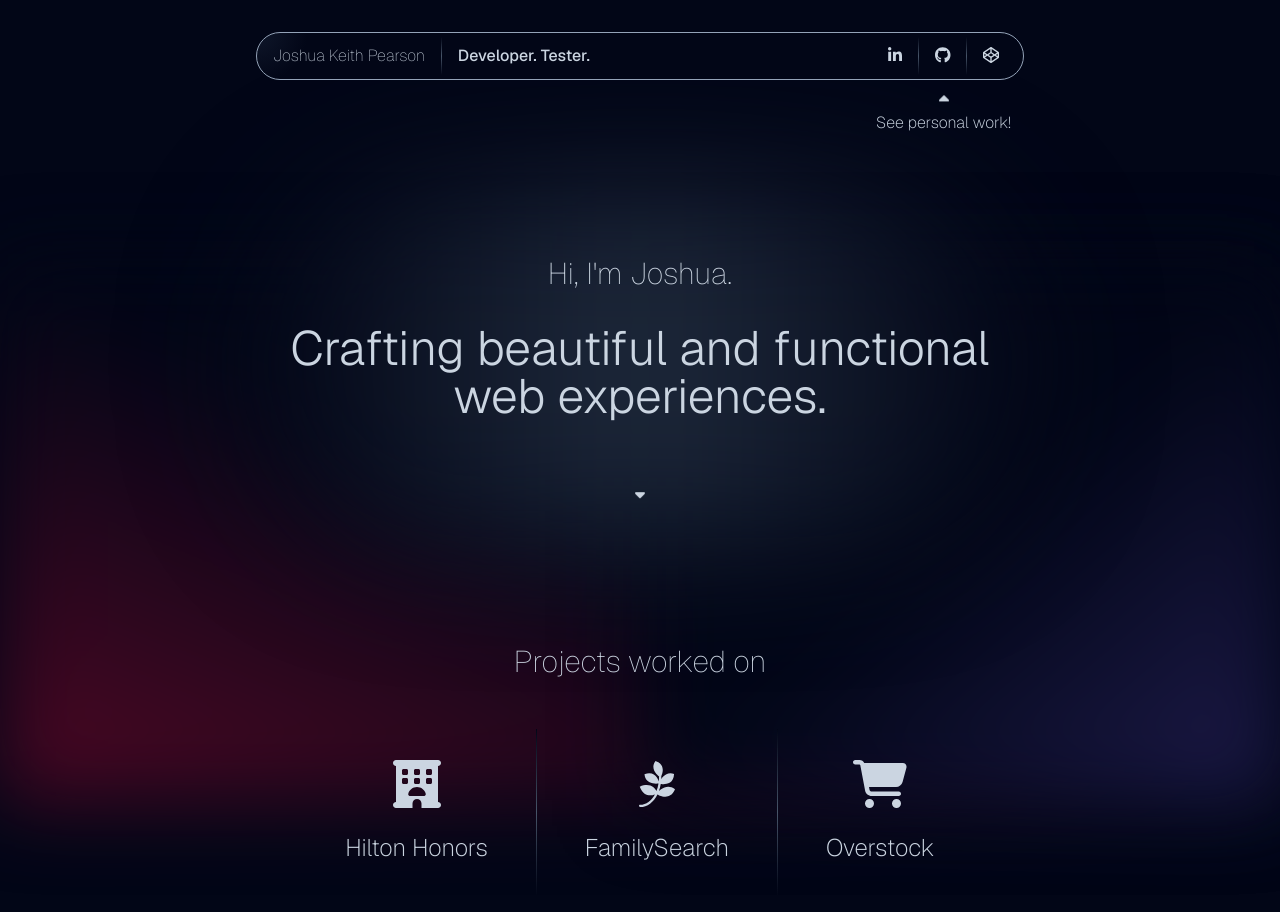
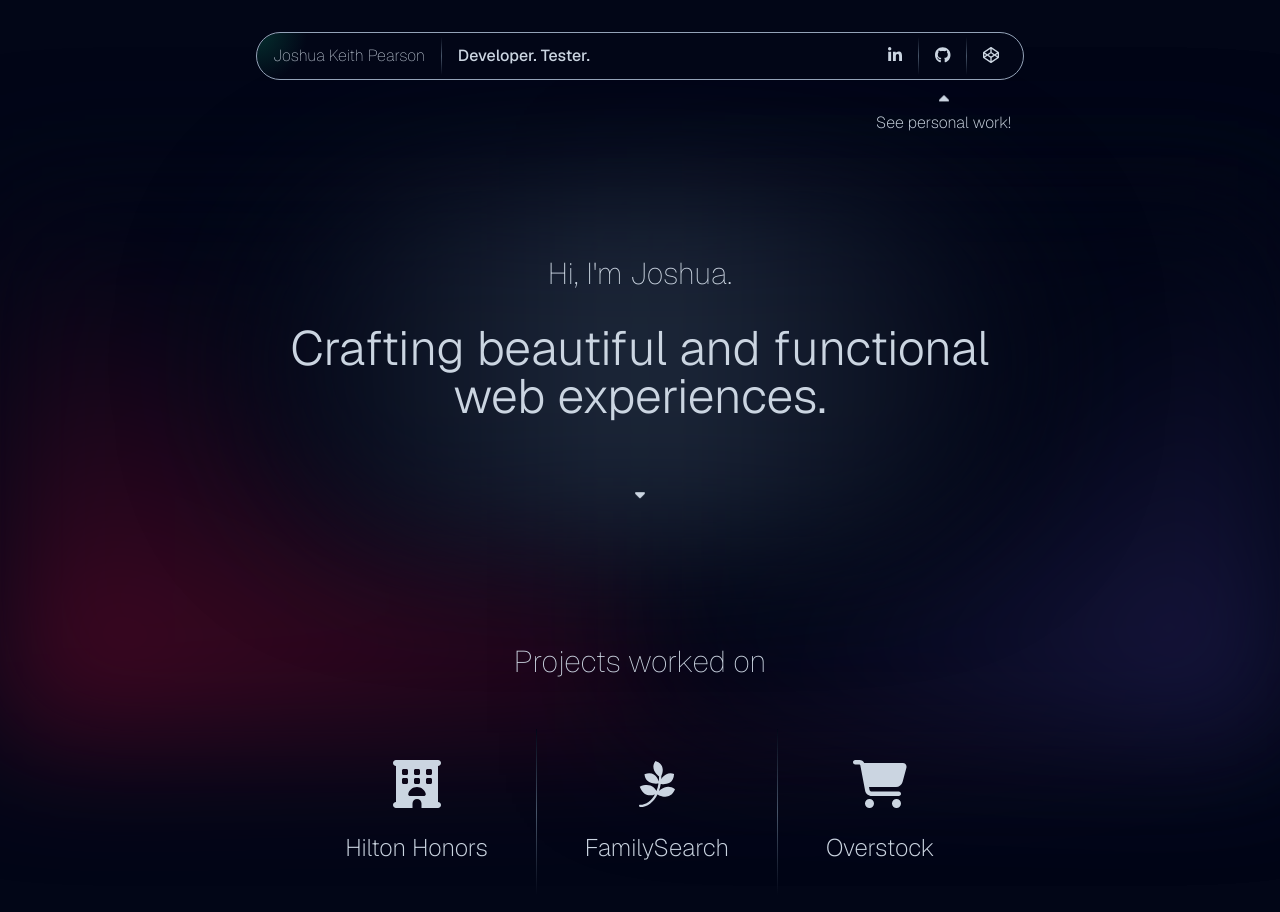
Before and after one commit to Wurby/jkp-stylized, a Next.js app: page / in a window 1280 px wide. Built offline with nearby package versions, Linux system fonts and the light colour scheme.

Commit message:
pretty background adjustments

```diff
--- a/src/app/header/Header.tsx
+++ b/src/app/header/Header.tsx
@@ -22,25 +22,19 @@ const Header = () => {
 
   const radialGradientStyle = () => {
     const defaultPosition = { x: 0, y: 0 };
-
     if (mousePosition === defaultPosition) {
-      return {};
-    }
-    return {
-      background: `radial-gradient(circle 50px at ${mousePosition.x}px ${mousePosition.y}px, rgb(15 23 42), rgb(2 6 23))`,
-    };
-  };
-
-  const handleScale = () => {
-    return {};
+      return { background: 'none' };
+    } else
+      return {
+        background: `radial-gradient(circle 50px at ${mousePosition.x}px ${mousePosition.y}px, rgb(4 47 46), rgb(2 6 23))`,
+      };
   };
 
   return (
     <>
       <header
-        className={`flex  items-center relative px-4 my-8 md:mx-16 h-12 border border-slate-400 md:rounded-full max-w-3xl w-full self-center transition-all duration-500 ease-in-out`}
+        className={`flex items-center relative px-4 my-8 md:mx-16 h-12 border border-slate-400 md:rounded-full max-w-3xl w-full self-center transition-all duration-500 ease-in-out`}
         onMouseMove={handleMouseMove}
-        style={{ ...handleScale() }}
         onMouseLeave={() => setMousePosition({ x: 0, y: 0 })}
       >
         <div className="flex grow gap-4 h-full items-center text-sm md:text-base">
--- a/src/app/layout.tsx
+++ b/src/app/layout.tsx
@@ -26,11 +26,11 @@ export default function RootLayout({
         </main>
         <section
           style={{ zIndex: -20 }}
-          className="absolute w-full h-2/3 left-0 bottom-0  bg-gradient-to-tr from-pink-950 via-slate-950 to-slate-950 blur-2xl"
+          className="absolute w-full h-2/3 left-0 top-1/4  bg-gradient-to-tr from-pink-950 via-slate-950 to-slate-950 blur-3xl"
         ></section>
         <section
           style={{ zIndex: -20 }}
-          className="absolute w-1/2 h-2/3 right-0 bottom-0  bg-gradient-to-tl from-indigo-950 via-slate-950 to-slate-950 blur-2xl"
+          className="absolute w-1/2 h-2/3 right-0 top-1/4  bg-gradient-to-tl from-indigo-950 via-slate-950 to-slate-950 blur-3xl"
         ></section>
       </body>
     </html>
```
